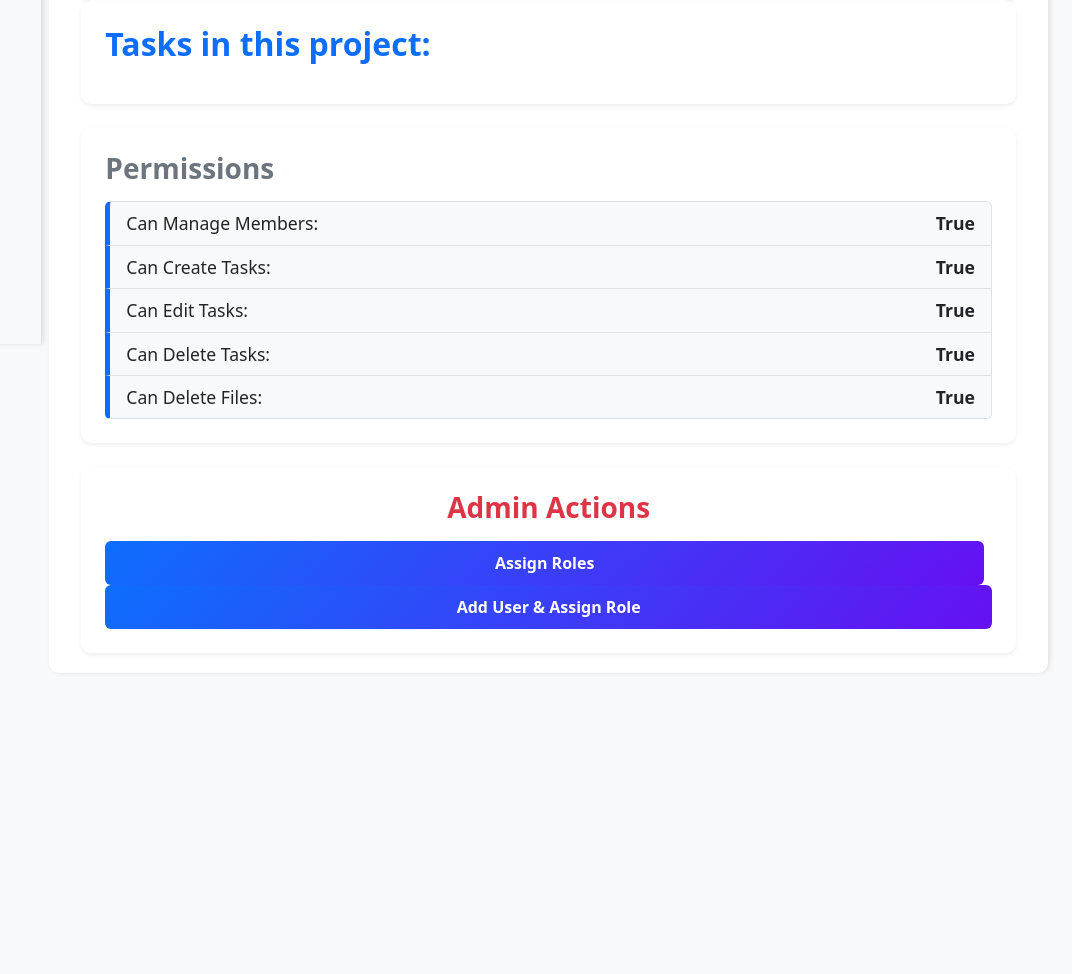
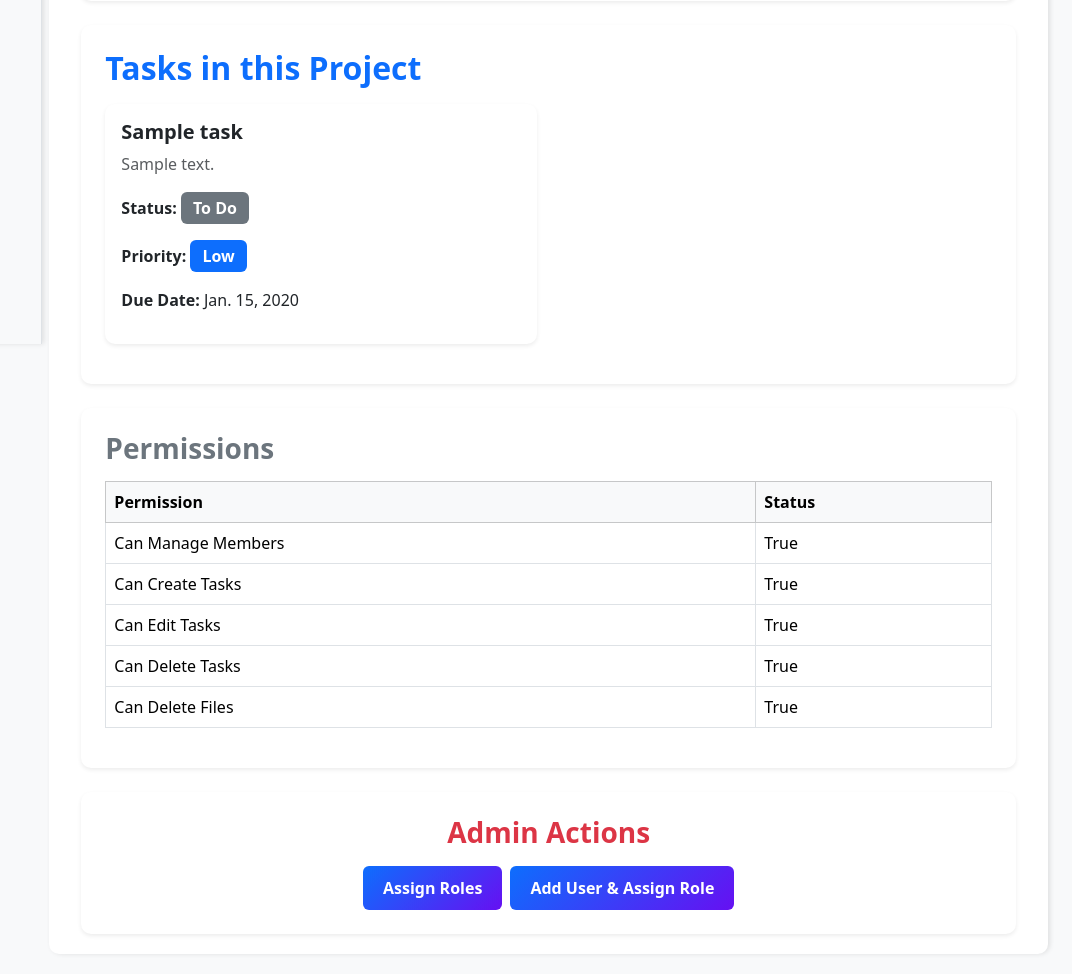
Before and after one commit to Njoro90260/Task-Project-Management-Tool, a Django app: page /project-details/1/ in a window 1280 px wide. Shown: the part 456-1430 px from the top of the page, without its empty margins (208-1280 px from the left). Before the commit the page ends 1127 px from the top, so only its background shows below. Run offline with Django 5.2, Linux system fonts and the light colour scheme; a user stored in the database is signed in; tables that the repository leaves empty hold one stand-in row (values such as "Sample post"); parts of the project's set-up code (start-up, migrations or seed data) failed here and were passed over; some libraries are stand-ins or nearby versions.

Commit message:
task cards.

```diff
--- a/projects/templates/projects/project_detail.html
+++ b/projects/templates/projects/project_detail.html
@@ -3,7 +3,8 @@
 
 {% block content %}
 <div class="container mt-4">
-    <div class="card shadow-sm p-4">
+    <!-- Project Details -->
+    <div class="card shadow-sm p-4 mb-4">
         <h2 class="text-primary mb-3">Project Details</h2>
         <p><strong>Project Name:</strong> <span class="badge bg-secondary">{{ project.name }}</span></p>
         <p><strong>Description:</strong> {{ project.description }}</p>
@@ -11,29 +12,69 @@
         <p><strong>Your Role:</strong> <span class="badge bg-success">{{ user_role_name }}</span></p>
     </div>
 
-    <div class="card shadow-sm p-4">
-        <h2 class="text-primary mb-3">Tasks in this project:</h2>
+    <!-- Tasks Section -->
+    <div class="card shadow-sm p-4 mb-4">
+        <h2 class="text-primary mb-3">Tasks in this Project</h2>
 
+        {% if tasks %}
+        <div class="row">
+            {% for task in tasks %}
+            <div class="col-md-6 mb-3">
+                <a href="{% url 'tasks:task_detail' task_id=task.id %}" class="text-decoration-none">
+                    <div class="card border-0 shadow-sm p-3 position-relative">
+                        <h5 class="text-dark fw-bold">{{ task.title }}</h5>
+                        <p class="text-muted">{{ task.task_description }}</p>
+                        <p><strong>Status:</strong>
+                            <span class="badge {% if task.status == 'Completed' %}bg-success{% elif task.status == 'In Progress' %}bg-warning{% else %}bg-secondary{% endif %}">
+                                {{ task.status }}
+                            </span>
+                        </p>
+                        <p><strong>Priority:</strong>
+                            <span class="badge {% if task.priority == 'High' %}bg-danger{% elif task.priority == 'Medium' %}bg-warning{% else %}bg-primary{% endif %}">
+                                {{ task.priority }}
+                            </span>
+                        </p>
+                        <p><strong>Due Date:</strong> {{ task.due_date }}</p>
+                        <span class="stretched-link"></span>
+                    </div>
+                </a>
+            </div>
+            {% endfor %}
+        </div>
+        {% else %}
+        <p class="text-muted">No tasks found for this project.</p>
+        {% endif %}
     </div>
 
-    <div class="card shadow-sm p-4 mt-4">
+    <!-- Permissions -->
+    <div class="card shadow-sm p-4 mb-4">
         <h3 class="text-secondary mb-3">Permissions</h3>
-        <ul class="list-group">
-            <li class="list-group-item">Can Manage Members: <strong>{{ can_manage_members }}</strong></li>
-            <li class="list-group-item">Can Create Tasks: <strong>{{ can_create_tasks }}</strong></li>
-            <li class="list-group-item">Can Edit Tasks: <strong>{{ can_edit_tasks }}</strong></li>
-            <li class="list-group-item">Can Delete Tasks: <strong>{{ can_delete_tasks }}</strong></li>
-            <li class="list-group-item">Can Delete Files: <strong>{{ can_delete_files }}</strong></li>
-        </ul>
+        <table class="table table-bordered">
+            <thead class="table-light">
+                <tr>
+                    <th>Permission</th>
+                    <th>Status</th>
+                </tr>
+            </thead>
+            <tbody>
+                <tr><td>Can Manage Members</td><td>{{ can_manage_members }}</td></tr>
+                <tr><td>Can Create Tasks</td><td>{{ can_create_tasks }}</td></tr>
+                <tr><td>Can Edit Tasks</td><td>{{ can_edit_tasks }}</td></tr>
+                <tr><td>Can Delete Tasks</td><td>{{ can_delete_tasks }}</td></tr>
+                <tr><td>Can Delete Files</td><td>{{ can_delete_files }}</td></tr>
+            </tbody>
+        </table>
     </div>
 
+    <!-- Admin Actions -->
     {% if is_manager_or_admin %}
     <div class="card shadow-sm p-4 mt-4 text-center">
         <h3 class="text-danger mb-3">Admin Actions</h3>
-        <a href="{% url 'projects:assign_role' project.id %}" class="btn btn-primary me-2">Assign Roles</a>
-        <a href="{% url 'projects:add_user_and_assign_role' project.id %}" class="btn btn-success">Add User & Assign Role</a>
+        <div class="d-grid gap-2 d-md-flex justify-content-center">
+            <a href="{% url 'projects:assign_role' project.id %}" class="btn btn-primary">Assign Roles</a>
+            <a href="{% url 'projects:add_user_and_assign_role' project.id %}" class="btn btn-success">Add User & Assign Role</a>
+        </div>
     </div>
     {% endif %}
 </div>
-
 {% endblock content %}
--- a/projects/views.py
+++ b/projects/views.py
@@ -94,10 +94,14 @@ def project_detail(request, project_id):
 
     is_manager_or_admin = project_role and project_role.role.name in ["Manager", "Admin"]
 
+    # Get tasks related to the project
+    tasks = Task.objects.filter(project=project).select_related("assigned_to").order_by("status", "priority", "due_date")
+
 
     context = {
         "project": project,
-        "user_role_name": user_role_name,  # User's role in the project
+        "tasks": tasks,
+        "user_role_name": user_role_name,
         "can_manage_members": can_manage_members,
         "can_create_tasks": can_create_tasks,
         "can_edit_tasks": can_edit_tasks,
--- a/static/css/styles.css
+++ b/static/css/styles.css
@@ -214,6 +214,9 @@ main {
     background: linear-gradient(135deg, #6610f2, #0d6efd);
     transform: scale(1.05);
 }
+.card-link:hover {
+    cursor: pointer;
+}
 
 /* Responsive Adjustments */
 @media (max-width: 768px) {
```
